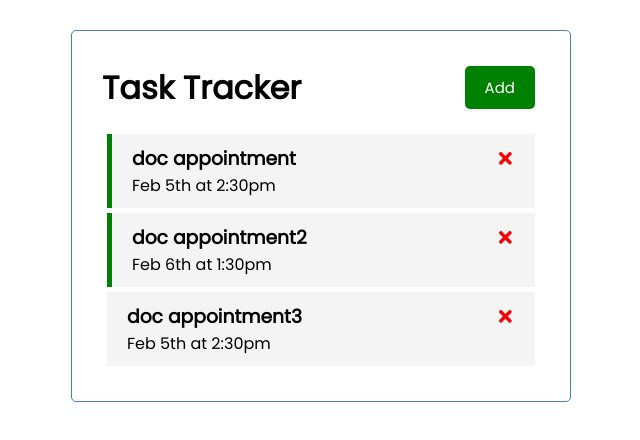
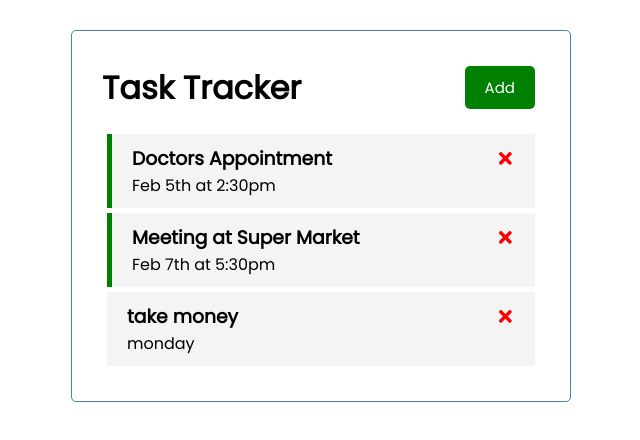
Before and after one commit to IvanCMC37/react-task-tracker, a React (Create React App) app: page / in a window 1280 px wide. Shown: the top 440 px of the page, without its empty margins (319-959 px from the left). Built offline with nearby package versions, Linux system fonts and the light colour scheme; data requests are answered from the project's data file.

Commit message:
Added simple JSON-server and CRUD requests

```diff
--- /dev/null
+++ b/db.json
@@ -0,0 +1,22 @@
+{
+  "tasks": [
+    {
+      "id": 1,
+      "text": "Doctors Appointment",
+      "day": "Feb 5th at 2:30pm",
+      "reminder": true
+    },
+    {
+      "id": 3,
+      "text": "Meeting at Super Market",
+      "day": "Feb 7th at 5:30pm",
+      "reminder": true
+    },
+    {
+      "text": "take money ",
+      "day": "monday ",
+      "reminder": false,
+      "id": 4
+    }
+  ]
+}
--- a/package.json
+++ b/package.json
@@ -6,6 +6,7 @@
     "@testing-library/jest-dom": "^5.11.9",
     "@testing-library/react": "^11.2.5",
     "@testing-library/user-event": "^12.6.3",
+    "json-server": "^0.16.3",
     "react": "^17.0.1",
     "react-dom": "^17.0.1",
     "react-icons": "^4.1.0",
@@ -16,7 +17,8 @@
     "start": "react-scripts start",
     "build": "react-scripts build",
     "test": "react-scripts test",
-    "eject": "react-scripts eject"
+    "eject": "react-scripts eject",
+    "server": "json-server --watch db.json --port 5000"
   },
   "eslintConfig": {
     "extends": [
--- a/src/App.js
+++ b/src/App.js
@@ -1,48 +1,84 @@
-import { useState } from "react";
+import { useState, useEffect } from "react";
 import Header from "./components/Header";
 import Tasks from "./components/Tasks";
 import AddTask from "./components/AddTask";
 
 function App() {
   const [showAddTask, setShowAddTask] = useState(false);
-  const [tasks, setTasks] = useState([
-    {
-      id: 1,
-      text: "doc appointment",
-      day: "Feb 5th at 2:30pm",
-      reminder: true,
-    },
-    {
-      id: 2,
-      text: "doc appointment2",
-      day: "Feb 6th at 1:30pm",
-      reminder: true,
-    },
-    {
-      id: 3,
-      text: "doc appointment3",
-      day: "Feb 5th at 2:30pm",
-      reminder: false,
-    },
-  ]);
+  const [tasks, setTasks] = useState([]);
+
+  //useEffect as hook to load data when page loads
+  useEffect(() => {
+    const getTasks = async () => {
+      const tasksFromServer = await fetchTasks();
+      setTasks(tasksFromServer);
+    };
+
+    getTasks();
+  }, []);
+
+  //Fetch tasks
+  const fetchTasks = async () => {
+    const res = await fetch("http://localhost:5000/tasks");
+    const data = await res.json();
+
+    return data;
+  };
+
+  //Fetch task
+  const fetchTask = async (id) => {
+    const res = await fetch(`http://localhost:5000/tasks/${id}`);
+    const data = await res.json();
+
+    return data;
+  };
 
   //Add Task
-  const addTask = (task) => {
-    const id = Math.floor(Math.random() * 10000) + 1;
-    const newTask = { id, ...task };
-    setTasks([...tasks, newTask]);
+  const addTask = async (task) => {
+    const res = await fetch("http://localhost:5000/tasks/", {
+      method: "POST",
+      headers: {
+        "Content-type": "application/json",
+      },
+      body: JSON.stringify(task),
+    });
+
+    const data = await res.json();
+
+    setTasks([...tasks, data]);
+
+    // const id = Math.floor(Math.random() * 10000) + 1;
+    // const newTask = { id, ...task };
+    // setTasks([...tasks, newTask]);
   };
 
   //Delete Task
-  const deleteTask = (id) => {
+  const deleteTask = async (id) => {
+    await fetch(`http://localhost:5000/tasks/${id}`, {
+      method: "DELETE",
+    });
+
     setTasks(tasks.filter((task) => task.id !== id));
   };
 
   //Toggle Reminder
-  const toggleReminder = (id) => {
+  const toggleReminder = async (id) => {
+    const taskToToggle = await fetchTask(id);
+    const updTask = { ...taskToToggle, reminder: !taskToToggle.reminder };
+
+    const res = await fetch(`http://localhost:5000/tasks/${id}`, {
+      method: "PUT",
+      headers: {
+        "Content-type": "application/json",
+      },
+      body: JSON.stringify(updTask),
+    });
+
+    const data = await res.json();
+
     setTasks(
       tasks.map((task) =>
-        task.id === id ? { ...task, reminder: !task.reminder } : task
+        task.id === id ? { ...task, reminder: data.reminder } : task
       )
     );
   };
```
Also changed, not shown: 1 other file (tests, documents, lock files or other folders).
